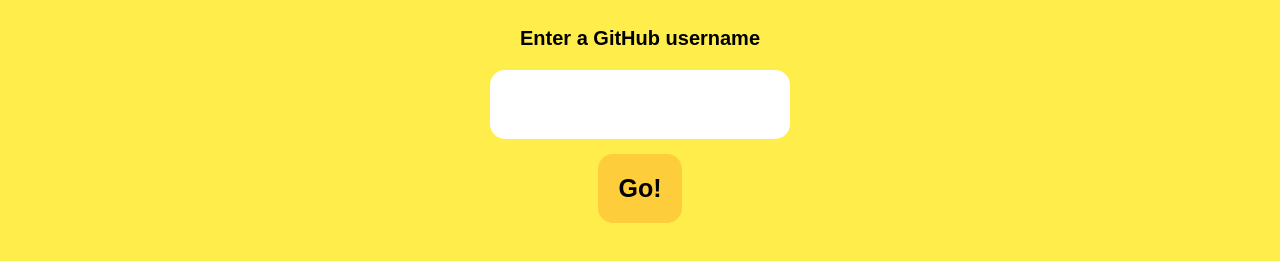
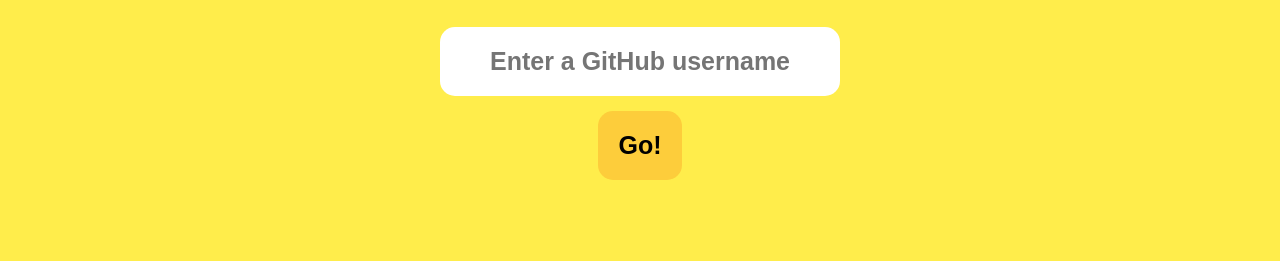
Before and after one commit to AJ8GH/github-language-api, a website with bundled scripts: page app/static/index.html in a window 1280 px wide. Shown: the part 131-392 px from the top of the page. Built offline with nearby package versions, Linux system fonts and the light colour scheme.

Commit message:
Replace input label with placeholder

```diff
--- a/app/static/css/main.css
+++ b/app/static/css/main.css
@@ -33,12 +33,6 @@
   color: white;
 }
 
-.instructions {
-  margin-top: 30px;
-  margin-bottom: 20px;
-  font-size: 20px;
-}
-
 .instructions, .input {
   font-weight: 600;
 }
@@ -52,6 +46,7 @@
   margin-right: auto;
   border: 0px;
   max-width: 500px;
+  margin-top: 30px;
 }
 
 .go {
@@ -60,7 +55,7 @@
 }
 
 .input {
-  width: 300px;
+  width: 400px;
   background-color: white;
 }
 
--- a/app/static/index.html
+++ b/app/static/index.html
@@ -15,8 +15,7 @@
       <header class="header">
         <h1 class="title">Github Language Analyser</h1>
       </header>
-      <p class="instructions">Enter a GitHub username</p>
-      <input type="text" id="username" class="input">
+      <input type="text" id="username" class="input" placeholder="Enter a GitHub username">
       <button id="go" class="go">Go!</button>
       <section id="user"></section>
       <main id="languages" class="languages"></main>
--- a/app/static/js/interface.js
+++ b/app/static/js/interface.js
@@ -40,8 +40,8 @@
   const username = document.getElementById('username').value
 
   languageDiv.innerHTML = [
-  `<p class="favourite">User <span class="user">${username}</span>'s favourite `,
-  `language is ${languageCount[0].language}<p/>`
+  `<p class="favourite">User <span class="user">${username}</span>'s `,
+  `favourite language is ${languageCount[0].language}<p/>`
   ].join('')
 }
 
```
Also changed, not shown: test/integration/loadingTheIndexPage.spec.js (+4 -3 lines), README.md.
